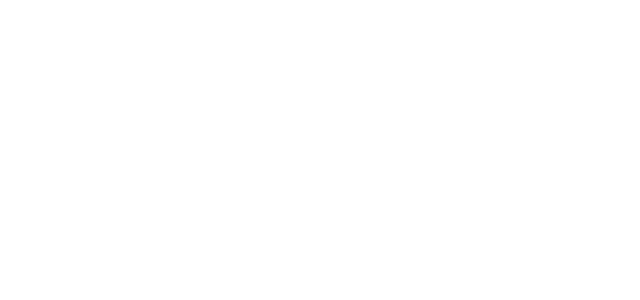
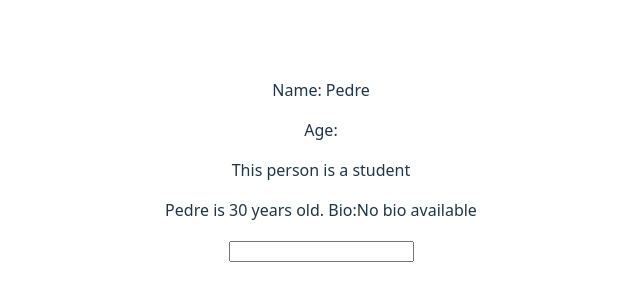
Before and after one commit to Shakhoyat/React101-with-TypeScript, a React (Vite) app in the folder vite-project-typescript101/: page / in a window 1280 px wide. Shown: the part 238-538 px from the top of the page, without its empty margins (319-959 px from the left). Built offline with nearby package versions, Linux system fonts and the light colour scheme.

Commit message:
Refactor Person component for improved readability and structure

```diff
--- a/vite-project-typescript101/src/Person.tsx
+++ b/vite-project-typescript101/src/Person.tsx
@@ -1,29 +1,34 @@
 import { useState } from "react";
-export interface PersonProps  {
+export interface PersonProps {
   name: string;
   age: number;
   isStudent: boolean;
 }
 
 const Person = (props: PersonProps) => {
+  const [personBio, setpersonBio] = useState<string | null>("");
+  const [isShowInfo, setShowInfo] = useState<boolean | null>(null);
+  const toggleInfo = () => {
+    setShowInfo((prev) => !prev);
+  };
+  const handleChange = (e: React.ChangeEvent<HTMLInputElement>) => {
+    setpersonBio(e.target.value);
+  };
+  return (
+    <>
+      <p>Name: {props.name}</p>
+      <p>Age:</p>
+      <p>
+        This person {props.isStudent ? "is a student " : "is not a student"}
+      </p>
 
-  const [isShowInfo, setShowInfo] = useState<boolean|null >(null);
-  const toggleInfo = () => {
-    setShowInfo((prev) =>!prev );
-    }
-
-    return (
-        <div>
-            {
-                isShowInfo && (
       <p>
-                    Name: {props.name}, Age: {props.age}, Is Student: {props.isStudent ? "Yes" : "No"}
+        {" "}
+        {props.name} is {props.age} years old. Bio:
+        {!personBio ? "No bio available" : personBio}
       </p>
-                )
-            }
-<p>{
-    }</p>
-        </div>
+      <input onChange={handleChange} />
+    </>
   );
 };
 
```
Lines whose indentation alone changed are shown as unchanged.
